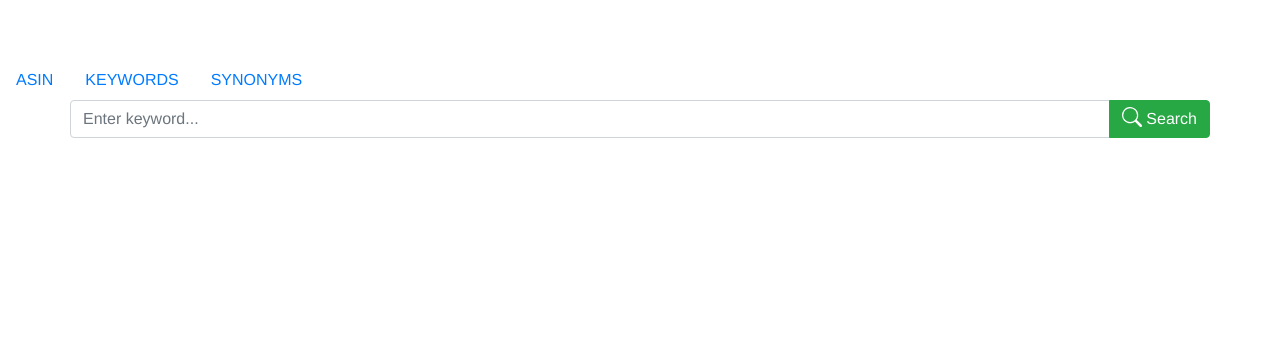
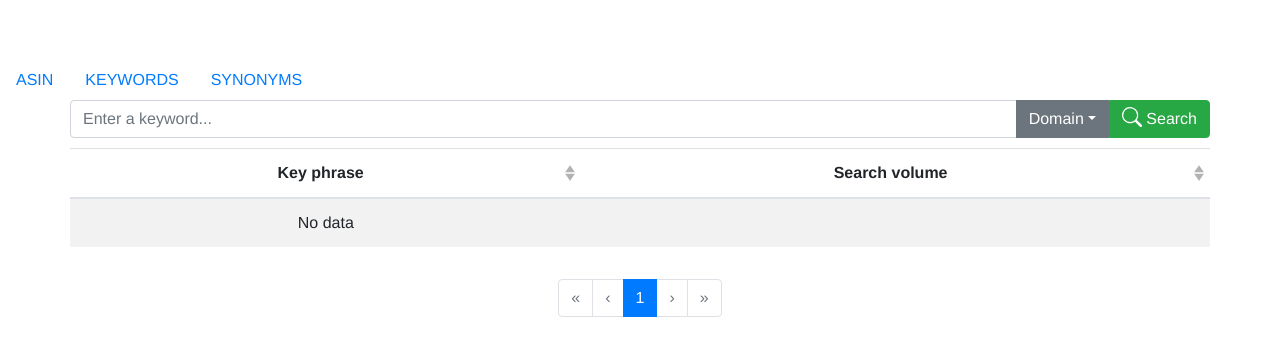
Before and after one commit to karvozavr/amz-front, a Vue app: page /keywords in a window 1280 px wide. Shown: the top 356 px of the page. Built offline with nearby package versions, Linux system fonts and the light colour scheme; the HTML template or start-up script is replaced by a standard one.

Commit message:
Add keywords page

```diff
--- a/src/components/Keywords.vue
+++ b/src/components/Keywords.vue
@@ -2,9 +2,24 @@
     <b-container>
         <b-row id="input-field">
             <b-input-group>
-                <b-form-input v-model="asin" placeholder="Enter keyword..." @change="resetPage"></b-form-input>
+                <b-form-input v-model="keyword" placeholder="Enter a keyword..." @change="resetPage"></b-form-input>
                 <b-input-group-append>
-                    <b-button variant="success" @click="findByAsin">
+                    <b-dropdown id="domain" text="Domain">
+                        <b-dropdown-item
+                                @click="clearDomainFilters()">
+                            Clear Filters
+                        </b-dropdown-item>
+                        <b-dropdown-divider></b-dropdown-divider>
+                        <b-form-checkbox-group
+                                class="filter-checkbox"
+                                id="domain-checkbox-group"
+                                v-model="selectedDomainFilters"
+                                :options="domainFilters"
+                                stacked>
+                        </b-form-checkbox-group>
+                    </b-dropdown>
+
+                    <b-button variant="success" @click="findSynonymsByKeyword">
                         <b-icon-search icon="search-circle-fill"></b-icon-search>
                         Search
                     </b-button>
@@ -12,7 +27,16 @@
             </b-input-group>
         </b-row>
         <b-row id="data-table">
-            <span>{{data}}</span>
+            <b-table :items="tableItems" id="main-table" :fields="fields" striped hover></b-table>
+            <div class="mt-3">
+                <b-pagination
+                        v-model="currentPage"
+                        :total-rows="rows"
+                        :per-page="perPage"
+                        aria-controls="main-table"
+                        @input="findSynonymsByKeyword"
+                ></b-pagination>
+            </div>
         </b-row>
     </b-container>
 </template>
@@ -20,11 +44,17 @@
 <script>
     const axios = require('axios').default;
 
-    import {BFormInput, BContainer, BRow, BButton, BInputGroup, BInputGroupAppend, BIconSearch} from 'bootstrap-vue'
+    import {
+        BTable, BFormInput, BContainer, BRow,
+        BButton, BInputGroup, BInputGroupAppend,
+        BIconSearch, BPagination, BDropdown, BDropdownItem,
+        BDropdownDivider, BFormCheckboxGroup
+    } from 'bootstrap-vue'
 
     export default {
-        name: 'Table',
+        name: 'Keywords',
         components: {
+            'b-table': BTable,
             'b-form-input': BFormInput,
             'b-row': BRow,
             'b-container': BContainer,
@@ -32,28 +62,112 @@
             'b-icon-search': BIconSearch,
             'b-input-group': BInputGroup,
             'b-input-group-append': BInputGroupAppend,
+            'b-pagination': BPagination,
+            'b-dropdown': BDropdown,
+            'b-dropdown-item': BDropdownItem,
+            'b-dropdown-divider': BDropdownDivider,
+            'b-form-checkbox-group': BFormCheckboxGroup,
         },
         data() {
             return {
-                asin: '',
-                data: ''
+                keyword: '',
+                tableItems: [{keyword: "No data", count: ""}],
+                fields: [
+                    {
+                        key: 'keyword',
+                        sortable: true,
+                        label: 'Key phrase'
+                    },
+                    {
+                        key: 'count',
+                        sortable: true,
+                        label: 'Search volume'
+                    }
+                ],
+                domainFilters: [
+                    {
+                        text: 'com',
+                        value: 1
+                    },
+                    {
+                        text: 'ca',
+                        value: 2,
+                    },
+                    {
+                        text: 'co_uk',
+                        value: 3,
+                    },
+                    {
+                        text: 'it',
+                        value: 4,
+                    },
+                    {
+                        text: 'in',
+                        value: 5,
+                    },
+                    {
+                        text: 'de',
+                        value: 6,
+                    },
+                    {
+                        text: 'fr',
+                        value: 7,
+                    },
+                    {
+                        text: 'es',
+                        value: 8,
+                    },
+                    {
+                        text: 'co_jp',
+                        value: 10,
+                    },
+                    {
+                        text: 'com_mx',
+                        value: 11,
+                    },
+                    {
+                        text: 'com_au',
+                        value: 12,
+                    },
+                    {
+                        text: 'com_br',
+                        value: 13,
+                    },
+                ],
+                selectedDomainFilters: [],
+                currentPage: 1,
+                rows: 0,
+                perPage: 50,
             }
         },
 
         methods: {
-            findByAsin() {
+            findSynonymsByKeyword() {
+                this.tableItems = [{keyword: "No data", count: ""}];
                 // const url = 'https://amz-keyword-api.herokuapp.com'
-                const url = 'http://198.211.98.28:8080'
-                axios.get(`${url}/api/keyword/${this.asin}`)
+                const url = 'http://localhost:8181'
+
+                const domainFiltersParam = this.selectedDomainFilters.length ? `&domain-filters=${this.selectedDomainFilters.join(',')}` : ''
+                axios.get(`${url}/api/synonyms/${this.keyword}?page=${this.currentPage - 1}&size=${this.perPage}${domainFiltersParam}`)
                     .then(response => {
-                        this.data = response.data;
+                        this.rows = response.data.totalElements;
+
+                        if (this.rows > 0) {
+                            this.tableItems = response.data.content;
+                        } else {
+                            this.tableItems = [{keyword: 'No results found', count: ''}];
+                        }
                     }).catch(err => {
                     console.log(err)
                 })
             },
             resetPage() {
                 this.currentPage = 1;
-            }
+            },
+
+            clearDomainFilters() {
+                this.selectedDomainFilters = []
+            },
         }
     }
 </script>
@@ -85,4 +199,8 @@
     .mt-3 {
         margin: 0 auto;
     }
+
+    .filter-checkbox {
+        margin-left: 5pt;
+    }
 </style>
```
